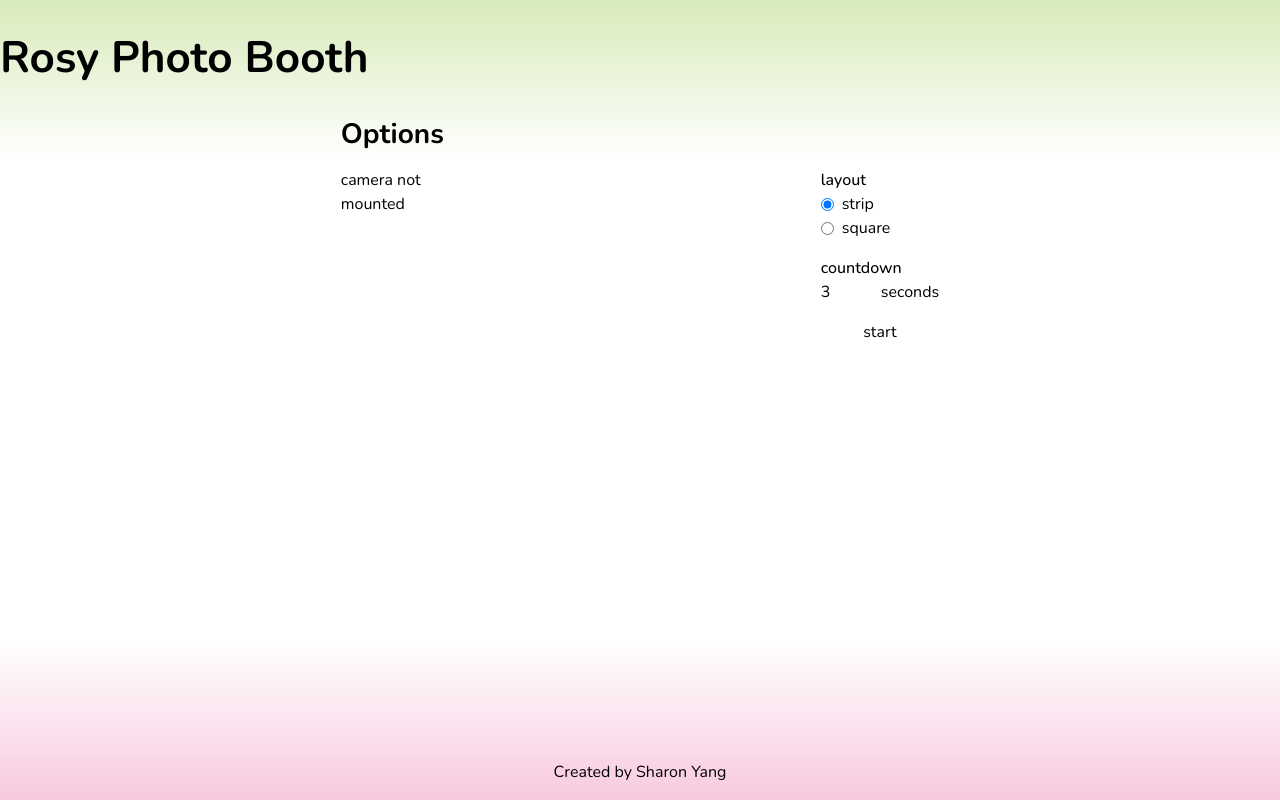
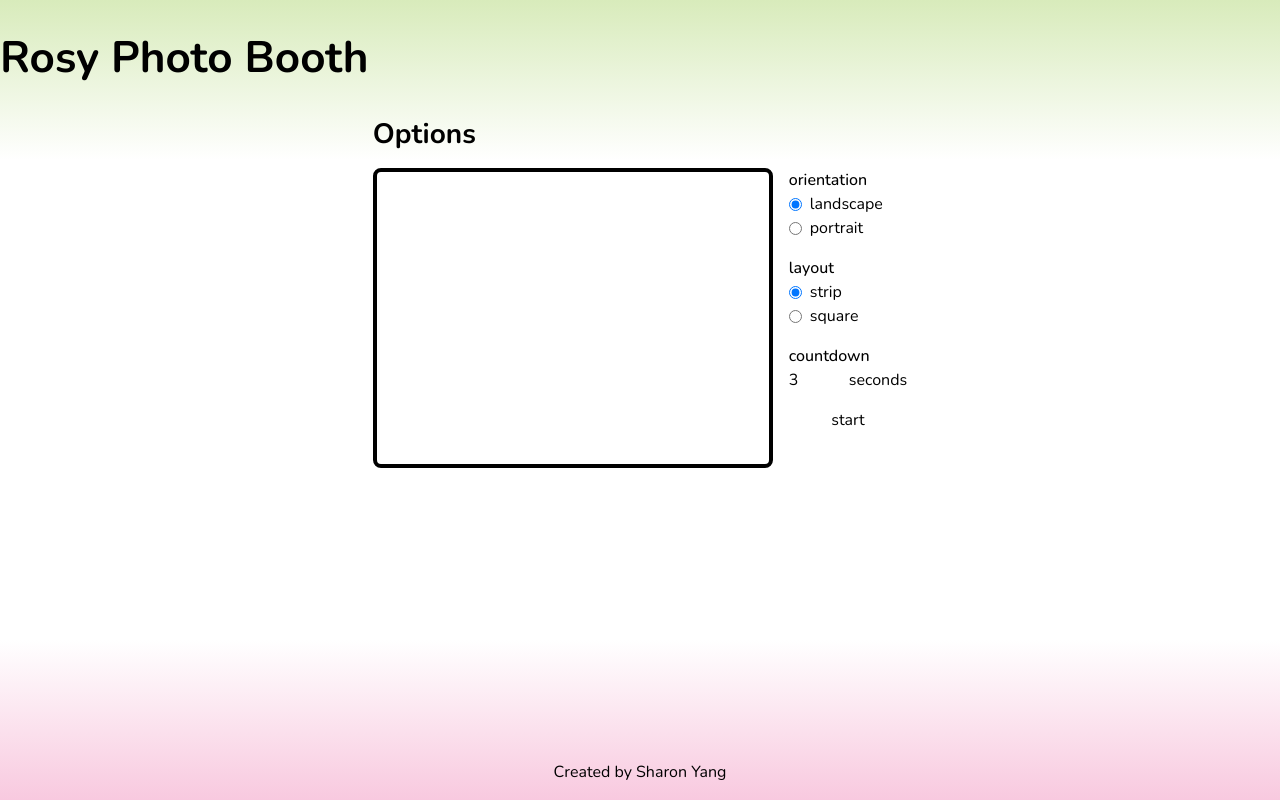
Before and after one commit to sharonyang16/rosy-photo-booth, a Next.js app: page / in a window 1280 px wide. Built offline with nearby package versions, Linux system fonts and the light colour scheme; no server answers.

Commit message:
Clean up and add working orientations

```diff
--- a/src/app/page.tsx
+++ b/src/app/page.tsx
@@ -8,10 +8,10 @@ import CustomizePage from "@/components/pages/CustomizePage/CustomizePage";
 const Photobooth = () => {
   const {
     webcamRef,
-    isWebcamOn,
-    handleUserMedia,
     photoboothState,
     setPhotoboothState,
+    orientation,
+    handleOrientationChange,
     layout,
     handleLayoutChange,
     countdown,
@@ -27,8 +27,8 @@ const Photobooth = () => {
       return (
         <OptionsPage
           webcamRef={webcamRef}
-          isWebcamOn={isWebcamOn}
-          handleUserMedia={handleUserMedia}
+          orientation={orientation}
+          handleOrientationChange={handleOrientationChange}
           layout={layout}
           handleLayoutChange={handleLayoutChange}
           countdown={countdown}
--- a/src/components/Camera/Camera.tsx
+++ b/src/components/Camera/Camera.tsx
@@ -2,26 +2,19 @@ import Webcam from "react-webcam";
 
 type CameraProps = {
   ref: React.RefObject<Webcam>;
-  isWebcamOn: boolean;
-  handleUserMedia: () => void;
+  size: { height: number; width: number };
   mirrored: boolean;
+  orientation: string;
 };
-const Camera = ({
-  ref,
-  isWebcamOn,
-  handleUserMedia,
-  mirrored,
-}: CameraProps) => {
+const Camera = ({ ref, size, mirrored }: CameraProps) => {
   return (
-    <>
-      {!isWebcamOn && <div>camera not mounted</div>}
-      <Webcam
-        ref={ref}
-        onUserMedia={handleUserMedia}
-        mirrored={mirrored}
-        disablePictureInPicture
-      />
-    </>
+    <Webcam
+      ref={ref}
+      style={{ ...size, objectFit: "cover" }}
+      className="border-4 border-black rounded-lg"
+      mirrored={mirrored}
+      disablePictureInPicture
+    />
   );
 };
 
--- a/src/components/pages/OptionsPage/OptionsForm/OptionsForm.tsx
+++ b/src/components/pages/OptionsPage/OptionsForm/OptionsForm.tsx
@@ -1,9 +1,11 @@
-import { LAYOUTS } from "@/types/constants";
+import { LAYOUTS, ORIENTATIONS } from "@/types/constants";
 import { PhotoboothFormProps } from "../../../../types/photobooth";
 import RadioButton from "@/components/base/RadioButton";
 import Typography from "@/components/base/Typography";
 
 const OptionsForm = ({
+  orientation,
+  handleOrientationChange,
   layout,
   handleLayoutChange,
   countdown,
@@ -12,6 +14,20 @@ const OptionsForm = ({
 }: PhotoboothFormProps) => {
   return (
     <form className="flex flex-col gap-4">
+      <fieldset>
+        <Typography variant="label" as="label">
+          orientation
+        </Typography>
+        {ORIENTATIONS.map((orientationName) => (
+          <RadioButton
+            key={orientationName}
+            label={orientationName.toLowerCase()}
+            value={orientationName}
+            checked={orientation === orientationName}
+            onChange={(e) => handleOrientationChange(e)}
+          />
+        ))}
+      </fieldset>
       <fieldset>
         <Typography variant="label" as="label">
           layout
--- a/src/components/pages/OptionsPage/OptionsPage.tsx
+++ b/src/components/pages/OptionsPage/OptionsPage.tsx
@@ -3,11 +3,12 @@ import OptionsForm from "./OptionsForm/OptionsForm";
 import { PhotoboothFormProps } from "../../../types/photobooth";
 import PageLayout from "@/components/Layout/PageLayout";
 import Camera from "@/components/Camera/Camera";
+import { orientationToClass } from "@/types/constants";
 
 const OptionsPage = ({
   webcamRef,
-  isWebcamOn,
-  handleUserMedia,
+  orientation,
+  handleOrientationChange,
   layout,
   handleLayoutChange,
   countdown,
@@ -15,19 +16,20 @@ const OptionsPage = ({
   setPhotoboothState,
 }: {
   webcamRef: React.RefObject<Webcam>;
-  isWebcamOn: boolean;
-  handleUserMedia: () => void;
 } & PhotoboothFormProps) => {
+  const size = orientationToClass.get(orientation) || { height: 0, width: 0 };
   return (
     <PageLayout pageHeading="Options">
       <div className="flex gap-4">
         <Camera
           ref={webcamRef}
-          isWebcamOn={isWebcamOn}
-          handleUserMedia={handleUserMedia}
+          size={size}
           mirrored
+          orientation={orientation}
         />
         <OptionsForm
+          orientation={orientation}
+          handleOrientationChange={handleOrientationChange}
           layout={layout}
           handleLayoutChange={handleLayoutChange}
           countdown={countdown}
--- a/src/hooks/usePhotobooth.ts
+++ b/src/hooks/usePhotobooth.ts
@@ -10,9 +10,9 @@ import { DragEndEvent } from "@dnd-kit/core";
  */
 export const usePhotobooth = () => {
   const webcamRef = React.useRef<Webcam>({} as Webcam);
-  const [isWebcamOn, setIsWebcamOn] = useState<boolean>(false);
   const [photoboothState, setPhotoboothState] =
     useState<PhotoboothState>("OPTIONS");
+  const [orientation, setOrientation] = useState<string>("landscape");
   const [layout, setLayout] = useState<Layout>("STRIP");
   const [countdown, setCountdown] = useState<number>(3);
   const [currentCountdown, setCurrentCountdown] = useState<number>(3);
@@ -53,8 +53,8 @@ export const usePhotobooth = () => {
     }
   }, [capture, countdown, currentCountdown, photoboothState, pictures]);
 
-  const handleUserMedia = () => {
-    setIsWebcamOn(true);
+  const handleOrientationChange = (e: React.ChangeEvent<HTMLInputElement>) => {
+    setOrientation(e.target.value);
   };
   const handleLayoutChange = (e: React.ChangeEvent<HTMLInputElement>) => {
     setLayout(e.target.value as Layout);
@@ -86,10 +86,10 @@ export const usePhotobooth = () => {
 
   return {
     webcamRef,
-    isWebcamOn,
-    handleUserMedia,
     photoboothState,
     setPhotoboothState,
+    orientation,
+    handleOrientationChange,
     layout,
     handleLayoutChange,
     countdown,
--- a/src/types/constants.ts
+++ b/src/types/constants.ts
@@ -34,8 +34,8 @@ export const ORIENTATIONS = ["landscape", "portrait"];
 
 export const orientationToClass = new Map<
   string,
-  { height: string; width: string }
+  { height: number; width: number }
 >([
-  ["landscape", { height: "h-[160px]", width: "w-[120px]" }],
-  ["portrait", { height: "h-[120px]", width: "w-[160px]" }],
+  ["landscape", { height: 300, width: 400 }],
+  ["portrait", { height: 400, width: 300 }],
 ]);
--- a/src/types/photobooth.d.ts
+++ b/src/types/photobooth.d.ts
@@ -3,6 +3,8 @@ export type PhotoboothState = "OPTIONS" | "CAPTURE" | "SELECT" | "CUSTOMIZE";
 export type Layout = "SQUARE" | "STRIP";
 
 export type PhotoboothFormProps = {
+  orientation: string;
+  handleOrientationChange: (e: React.ChangeEvent<HTMLInputElement>) => void;
   layout: Layout;
   handleLayoutChange: (e: React.ChangeEvent<HTMLInputElement>) => void;
   countdown: number;
```
